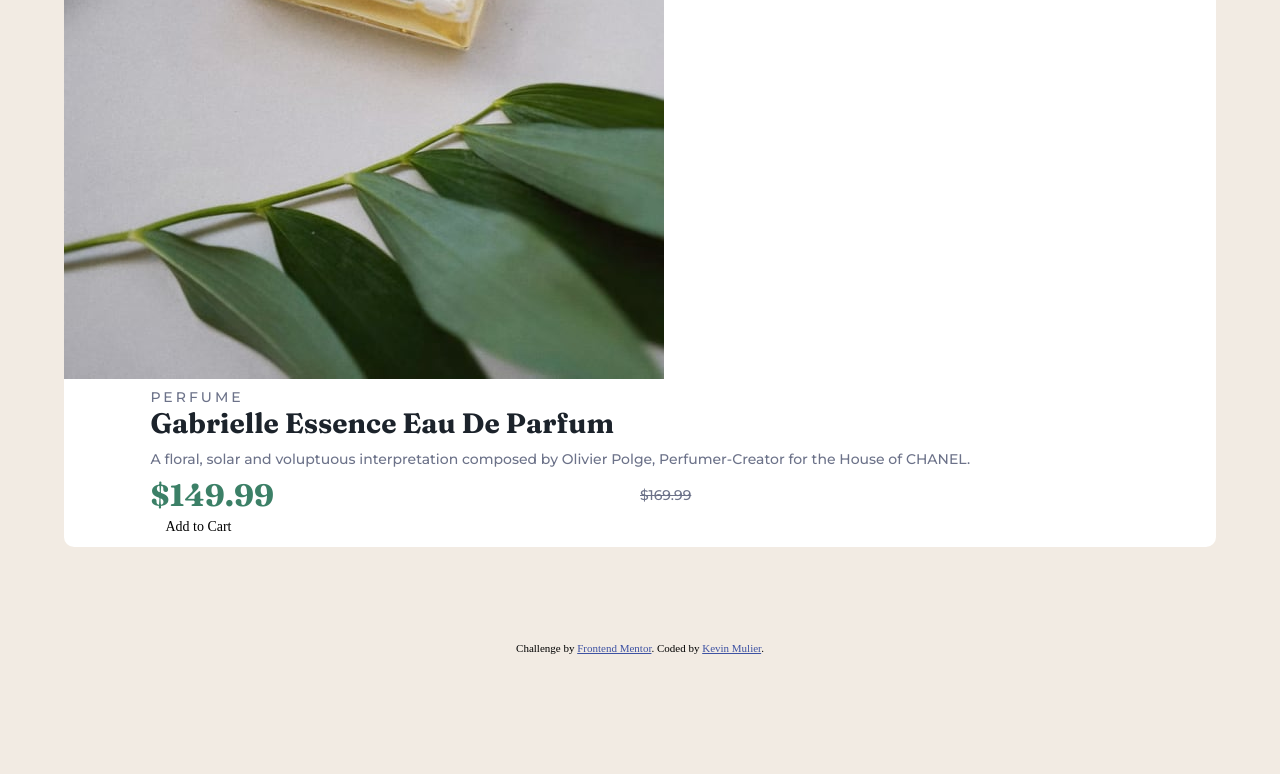
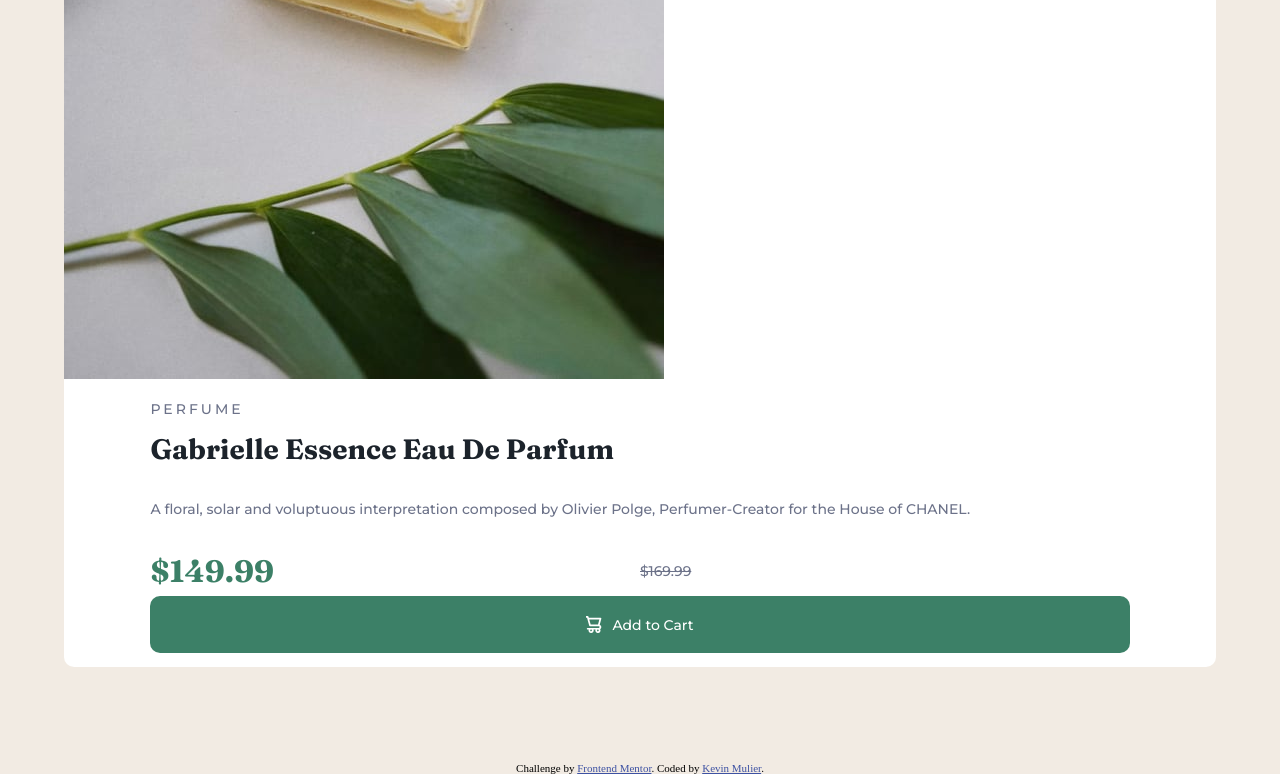
Before and after one commit to kevinmulier/kevinmulier.github.io, a plain HTML site: page Product preview card component/index.html in a window 1280 px wide. Shown: the part 617-1391 px from the top of the page. Before the commit the page ends 1271 px from the top, so only its background shows below. Drawn offline with Linux system fonts and the light colour scheme.

Commit message:
Adding styling add-to-cart

```diff
--- a/Product preview card component/app.css
+++ b/Product preview card component/app.css
@@ -202,6 +202,7 @@ main {
   align-items: center;
   justify-content: flex-start;
 }
+
 .pre-product {
   grid-area: pre-product;
   font-family: Montserrat, Verdana, sans-serif;
@@ -209,6 +210,7 @@ main {
   letter-spacing: 3px;
   color: var(--dark-grayish-blue);
 }
+
 .product-name {
   grid-area: product-name;
   font-family: Fraunces, Montserrat, Verdana, sans-serif;
@@ -217,11 +219,13 @@ main {
   color: var(--very-dark-blue);
   margin-top: 5px;
 }
+
 .product-description {
   grid-area: product-description;
   color: var(--dark-grayish-blue);
   font-family: Montserrat, Verdana, sans-serif;
 }
+
 .final-price {
   grid-area: final-price;
   color: var(--dark-cyan);
@@ -229,6 +233,7 @@ main {
   font-weight: 700;
   font-size: 2.2em;
 }
+
 .initial-price {
   grid-area: initial-price;
   display: inline-block;
@@ -236,8 +241,30 @@ main {
   text-decoration: line-through;
   color: var(--dark-grayish-blue);
 }
+
 .cta-atcart {
   grid-area: cta-atcart;
+  display: flex;
+  width: 100%;
+  border-radius: 10px;
+  background-color: var(--dark-cyan);
+  align-items: center;
+  justify-content: center;
+  font-size: 1em;
+  color: white;
+  font-family: Montserrat, Verdana, sans-serif;
+  font-weight: 500;
+  padding: 20px 0px;
+}
+
+.atc-cart {
+  display: inline-block;
+  width: 16px;
+  justify-self: center;
+  align-self: center;
+  margin-right: 10px;
+}
+
 @media (max-width: 320px) {
   body {
     font-size: 10px;
```
